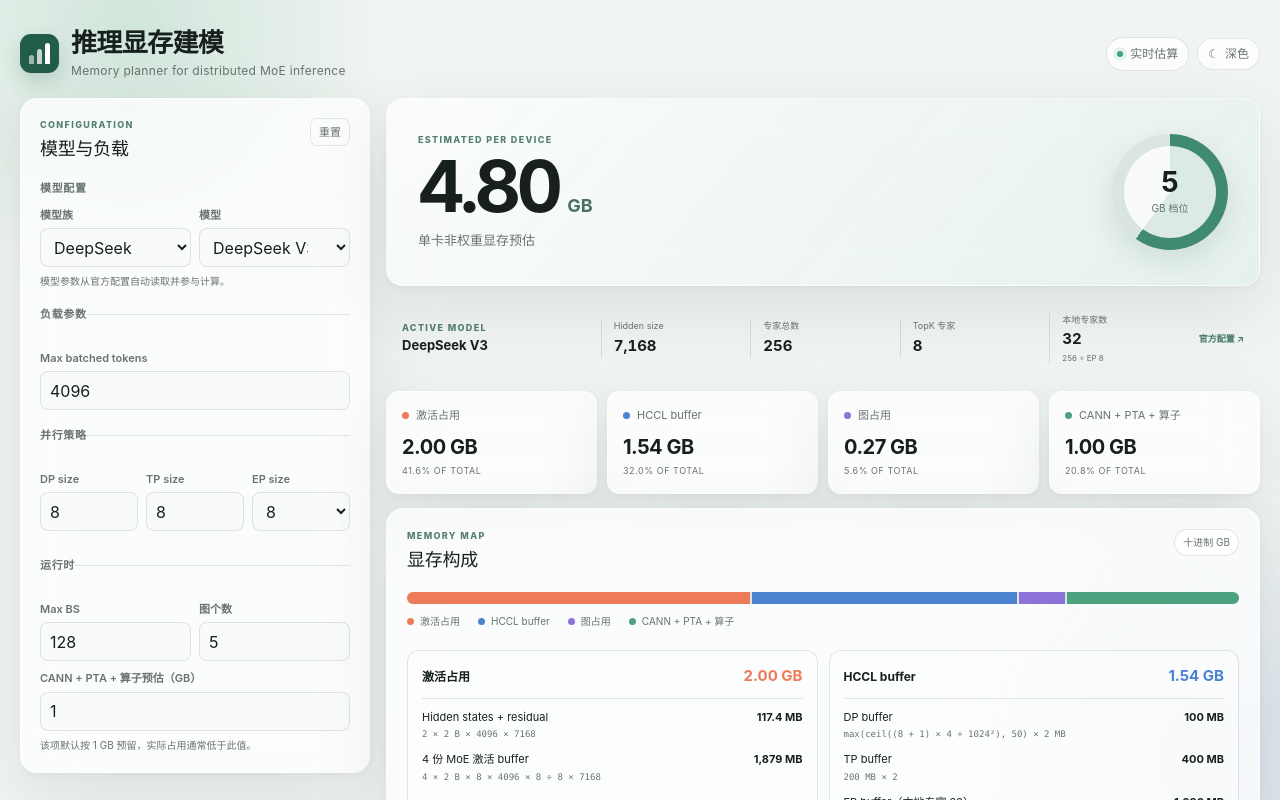
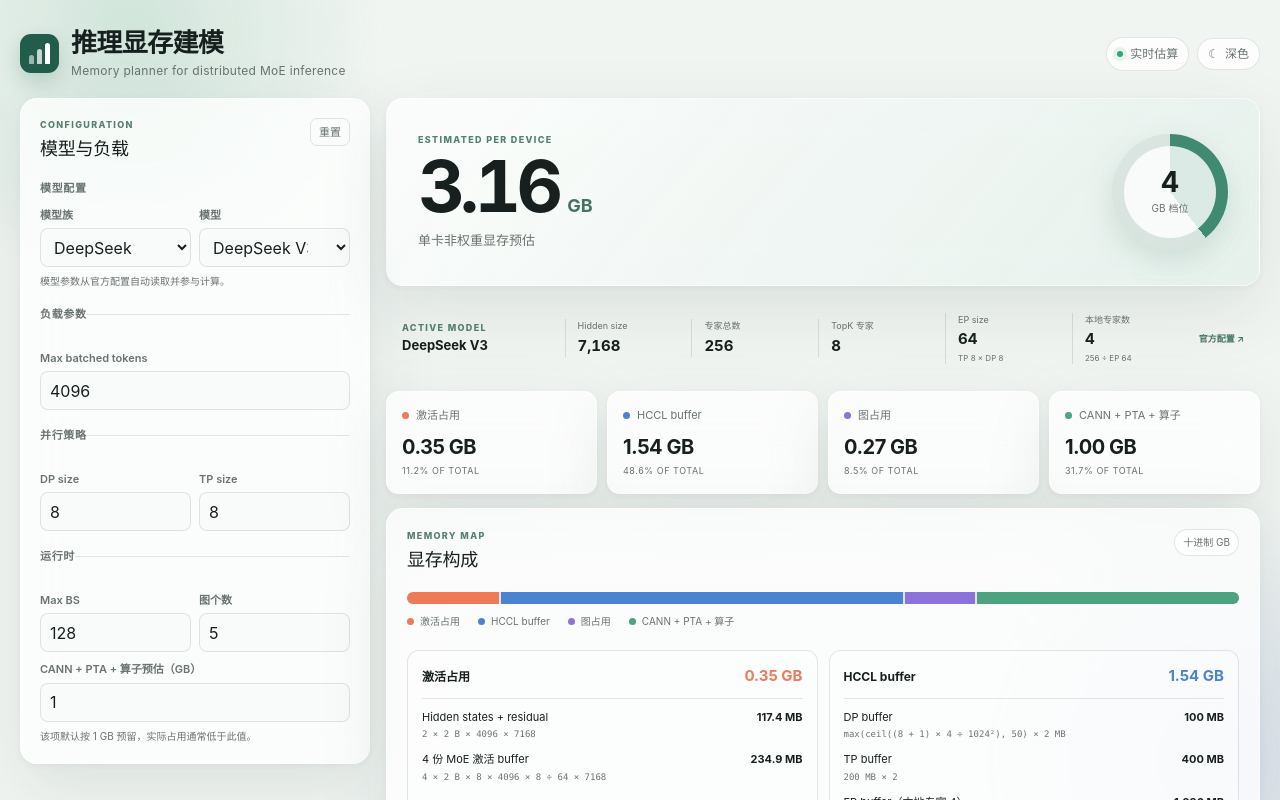
Before and after one commit to Agoni-02/infer-memory-visualizer, a Next.js app: page / in a window 1280 px wide. Shown: the top 800 px of the page. Built offline with nearby package versions, Linux system fonts and the light colour scheme.

Commit message:
Derive EP size from TP and DP

```diff
--- a/app/globals.css
+++ b/app/globals.css
@@ -99,7 +99,7 @@
 .ring div { z-index: 1; grid-area: 1 / 1; display: grid; text-align: center; }
 .ring strong { font-size: 28px; line-height: 1; }
 .ring span { margin-top: 5px; color: var(--muted); font-size: 10px; }
-.model-context-card { display: grid; grid-template-columns: minmax(150px, 1.35fr) repeat(4, minmax(76px, 1fr)) auto; align-items: center; gap: 9px; padding: 13px 16px; border-radius: 13px; }
+.model-context-card { display: grid; grid-template-columns: minmax(145px, 1.3fr) repeat(5, minmax(68px, 1fr)) auto; align-items: center; gap: 8px; padding: 13px 16px; border-radius: 13px; }
 .model-identity { min-width: 0; }
 .model-identity .eyebrow { margin-bottom: 2px; }
 .model-identity > strong { display: block; overflow: hidden; font-size: 13px; text-overflow: ellipsis; white-space: nowrap; }
--- a/app/page.tsx
+++ b/app/page.tsx
@@ -7,7 +7,6 @@
   maxBatchedTokens: number;
   dpSize: number;
   tpSize: number;
-  epSize: number;
   maxBS: number;
   graphCount: number;
   cannGB: number;
@@ -17,7 +16,6 @@
   maxBatchedTokens: 4096,
   dpSize: 8,
   tpSize: 8,
-  epSize: 8,
   maxBS: 128,
   graphCount: 5,
   cannGB: 1,
@@ -54,15 +52,14 @@
   const families = Array.from(new Set(MODELS.map((item) => item.family)));
   const [family, setFamily] = useState(model.family);
   const familyModels = MODELS.filter((item) => item.family === family);
-  const epSizes = Array.from({ length: model.expertCount }, (_, index) => index + 1)
-    .filter((size) => model.expertCount % size === 0);
-  const localExpertNum = model.expertCount / inputs.epSize;
+  const epSize = Math.max(1, Math.floor(safe(inputs.tpSize, 1)) * Math.floor(safe(inputs.dpSize, 1)));
+  const localExpertNum = model.expertCount / epSize;
 
   const result = useMemo(() => {
     const H = model.hiddenSize;
     const T = safe(inputs.maxBatchedTokens);
     const dp = Math.max(1, safe(inputs.dpSize, 1));
-    const ep = Math.max(1, safe(inputs.epSize, 1));
+    const ep = epSize;
     const K = model.topK;
     const localExperts = localExpertNum;
     const maxBS = safe(inputs.maxBS);
@@ -100,7 +97,7 @@
       cann,
       total,
     };
-  }, [inputs, localExpertNum, model.hiddenSize, model.topK]);
+  }, [inputs, epSize, localExpertNum, model.hiddenSize, model.topK]);
 
   const update = (key: keyof Inputs, value: string) => {
     setInputs((current) => ({ ...current, [key]: Number(value) }));
@@ -110,13 +107,10 @@
     const nextModel = MODELS.find((item) => item.family === nextFamily) ?? MODELS[0];
     setFamily(nextFamily);
     setModelId(nextModel.id);
-    setInputs((current) => ({ ...current, epSize: nextModel.expertCount % current.epSize === 0 ? current.epSize : 1 }));
   };
 
   const changeModel = (nextId: string) => {
-    const nextModel = MODELS.find((item) => item.id === nextId) ?? MODELS[0];
     setModelId(nextId);
-    setInputs((current) => ({ ...current, epSize: nextModel.expertCount % current.epSize === 0 ? current.epSize : 1 }));
   };
 
   const reset = () => {
@@ -185,10 +179,9 @@
 
             <fieldset>
               <legend>并行策略</legend>
-              <div className="field-grid three">
+              <div className="field-grid">
                 <NumberField label="DP size" value={inputs.dpSize} onChange={(v) => update("dpSize", v)} />
                 <NumberField label="TP size" value={inputs.tpSize} onChange={(v) => update("tpSize", v)} />
-                <SelectField label="EP size" value={String(inputs.epSize)} onChange={(v) => update("epSize", v)} options={epSizes.map((size) => ({ value: String(size), label: String(size) }))} />
               </div>
             </fieldset>
 
@@ -223,7 +216,8 @@
               <div className="model-fact"><span>Hidden size</span><strong>{model.hiddenSize.toLocaleString("zh-CN")}</strong></div>
               <div className="model-fact"><span>专家总数</span><strong>{model.expertCount.toLocaleString("zh-CN")}</strong></div>
               <div className="model-fact"><span>TopK 专家</span><strong>{model.topK.toLocaleString("zh-CN")}</strong></div>
-              <div className="model-fact"><span>本地专家数</span><strong>{localExpertNum.toLocaleString("zh-CN")}</strong><small>{model.expertCount} ÷ EP {inputs.epSize}</small></div>
+              <div className="model-fact"><span>EP size</span><strong>{epSize.toLocaleString("zh-CN")}</strong><small>TP {inputs.tpSize} × DP {inputs.dpSize}</small></div>
+              <div className="model-fact"><span>本地专家数</span><strong>{localExpertNum.toLocaleString("zh-CN", { maximumFractionDigits: 2 })}</strong><small>{model.expertCount} ÷ EP {epSize}</small></div>
               <a className="model-source" href={model.source} target="_blank" rel="noopener noreferrer" aria-label={`查看 ${model.label} 官方配置`}>官方配置 ↗</a>
             </article>
 
@@ -258,13 +252,13 @@
               <div className="detail-sections">
                 <DetailSection title="激活占用" value={result.activation} tone="coral">
                   <DetailRow label="Hidden states + residual" value={result.hiddenResidual} formula={`2 × 2 B × ${inputs.maxBatchedTokens} × ${model.hiddenSize}`} />
-                  <DetailRow label="4 份 MoE 激活 buffer" value={result.moeBuffers} formula={`4 × 2 B × ${inputs.dpSize} × ${inputs.maxBatchedTokens} × ${model.topK} ÷ ${inputs.epSize} × ${model.hiddenSize}`} />
+                  <DetailRow label="4 份 MoE 激活 buffer" value={result.moeBuffers} formula={`4 × 2 B × ${inputs.dpSize} × ${inputs.maxBatchedTokens} × ${model.topK} ÷ ${epSize} × ${model.hiddenSize}`} />
                 </DetailSection>
 
                 <DetailSection title="HCCL buffer" value={result.hccl} tone="blue">
                   <DetailRow label="DP buffer" value={result.hcclDP} formula={`max(ceil((${inputs.dpSize} + 1) × 4 ÷ 1024²), 50) × 2 MB`} />
                   <DetailRow label="TP buffer" value={result.hcclTP} formula="200 MB × 2" />
-                  <DetailRow label={`EP buffer（本地专家 ${localExpertNum}）`} value={result.hcclEP} formula={`2 × (${model.expertCount} ÷ ${inputs.epSize} × Max BS × EP × 480Align512 + K × Max BS × Align512)`} />
+                  <DetailRow label={`EP buffer（本地专家 ${localExpertNum.toLocaleString("zh-CN", { maximumFractionDigits: 2 })}）`} value={result.hcclEP} formula={`2 × (${model.expertCount} ÷ ${epSize} × Max BS × EP × 480Align512 + K × Max BS × Align512)`} />
                   <div className="sub-detail">
                     <span>Dispatch {formatMB(result.epDispatch)}</span>
                     <span>Combine {formatMB(result.epCombine)}</span>
```
Also changed, not shown: 1 other file (tests, documents, lock files or other folders).
